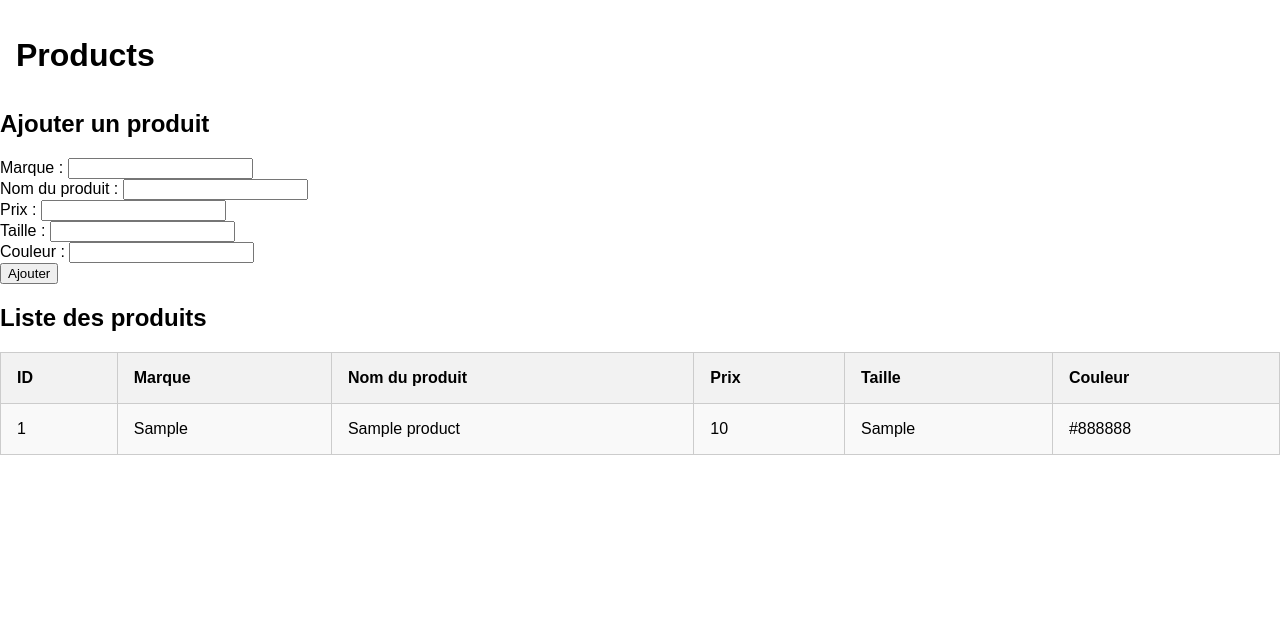
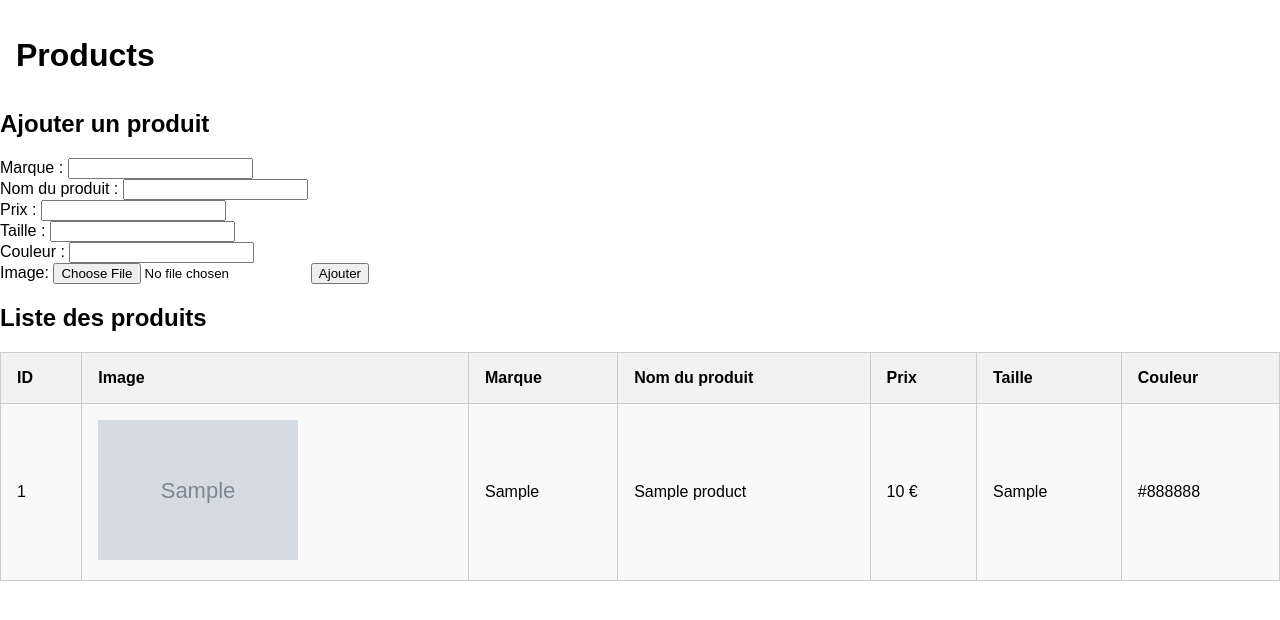
Before and after one commit to bleathingman/SneakMe, a PHP site: page /products.php in a window 1280 px wide. Shown: the part 50-670 px from the top of the page. Run offline with PHP 8.4, Linux system fonts and the light colour scheme; the visitor is signed in with stand-in values (Sample User, id 1); tables that the repository leaves empty or names only in its code hold one stand-in row (values such as "Sample post"); grey boxes marked "Sample" are stand-in pictures.

Commit message:
add image on product

```diff
--- a/assets/css/style.css
+++ b/assets/css/style.css
@@ -48,3 +48,8 @@ table th {
 table tbody tr:nth-child(odd) {
     background-color: #f9f9f9;
 }
+
+img {
+    width: 200px;
+    height: 140px;
+}
--- a/products.php
+++ b/products.php
@@ -5,24 +5,6 @@ require_once("config.php");
 if (!isset($_SESSION["user_id"])) {
   header("Location: login.php");
   exit;
-}
-
-if ($_SERVER["REQUEST_METHOD"] == "POST") {
-    $brand = trim($_POST["brand"]);
-    $product_name = trim($_POST["product_name"]);
-    $price = trim($_POST["price"]);
-    $size = trim($_POST["size"]);
-    $color = trim($_POST["color"]);
-
-    $stmt = $conn->prepare("INSERT INTO products (brand, product_name, price, size, color) VALUES (?, ?, ?, ?, ?)");
-    $stmt->bind_param("sssss", $brand, $product_name, $price, $size, $color);
-    $result = $stmt->execute();
-
-    if ($result) {
-        $success = "Produit ajouté avec succès!";
-    } else {
-        $error = "Erreur lors de l'ajout du produit. Veuillez réessayer.";
-    }
 }
 
 $sql = "SELECT * FROM products";
@@ -72,6 +54,8 @@ $result = $conn->query($sql);
     <label for="color">Couleur :</label>
     <input type="text" name="color" id="color" required>
     <br>
+    <label for="image">Image:</label>
+    <input type="file" name="image" id="image" accept=".jpg, .jpeg, .png" required>
     <input type="submit" value="Ajouter">
   </form>
 
@@ -81,6 +65,7 @@ $result = $conn->query($sql);
     <thead>
       <tr>
         <th>ID</th>
+        <th>Image</th>
         <th>Marque</th>
         <th>Nom du produit</th>
         <th>Prix</th>
@@ -92,12 +77,13 @@ $result = $conn->query($sql);
       <?php if ($result->num_rows > 0) : ?>
         <?php while ($row = $result->fetch_assoc()) : ?>
           <tr>
-                        <td><?php echo $row["id"]; ?></td>
-                        <td><?php echo $row["brand"]; ?></td>
-                        <td><?php echo $row["product_name"]; ?></td>
-                        <td><?php echo $row["price"]; ?></td>
-                        <td><?php echo $row["size"]; ?></td>
-                        <td><?php echo $row["color"]; ?></td>
+            <td class="id_product"><?php echo $row["id"]; ?></td>
+            <td class="image_product"><img src="<?php echo $row['image']; ?>"></td>
+            <td class="brand_product"><?php echo $row["brand"]; ?></td>
+            <td class="name_product"><?php echo $row["product_name"]; ?></td>
+            <td class="price_product"><?php echo $row["price"]; ?> €</td>
+            <td class="size_product"><?php echo $row["size"]; ?></td>
+            <td class="color  _product"><?php echo $row["color"]; ?></td>
           </tr>
         <?php endwhile; ?>
       <?php else : ?>
```
Also changed, not shown: uploads/add_product.php (added, +39 -0 lines). Lines whose indentation alone changed are shown as unchanged.
